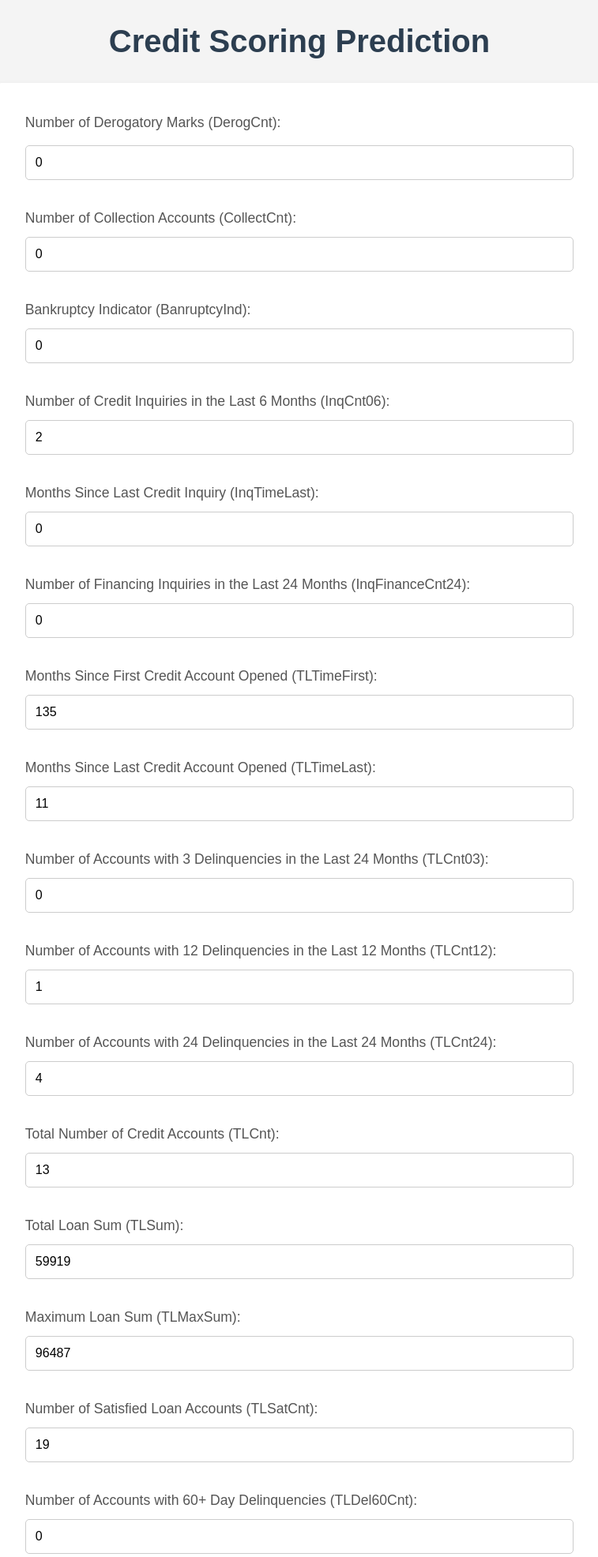
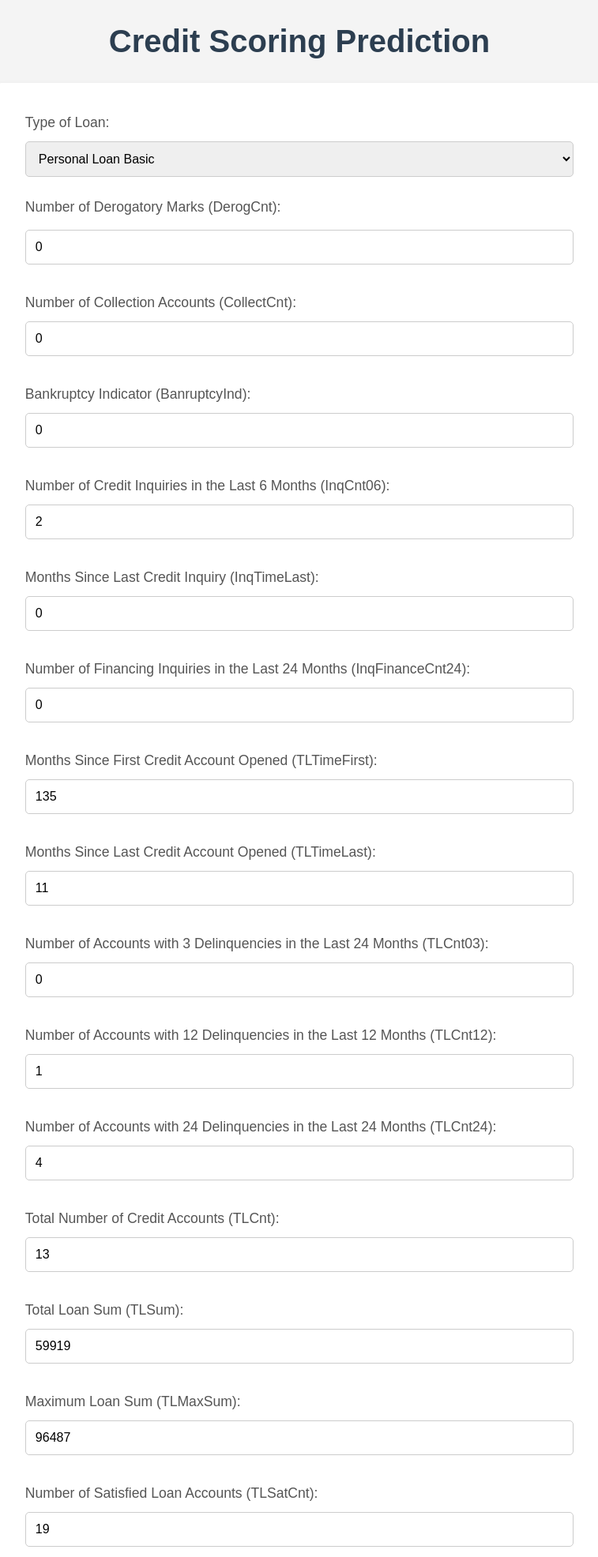
Before and after one commit to DelMellomida/credit_score_and_loan_recommendation, a Flask app: page /form in a window 1280 px wide. Shown: the top 1972 px of the page at 79% size, without its empty margins (261-1018 px from the left). Run offline with Flask 3, Linux system fonts and the light colour scheme; the visitor is signed in with stand-in values (Sample User, id 1); parts of the project's set-up code (start-up, migrations or seed data) failed here and were passed over.

Commit message:
i feel like mali

```diff
--- a/static/styles.css
+++ b/static/styles.css
@@ -48,7 +48,8 @@ label {
 input[type="email"],
 input[type="password"],
 input[type="number"],
-input[type="text"] {
+input[type="text"],
+select {
   width: 100%;
   padding: 12px;
   font-size: 1em;
@@ -219,6 +220,12 @@ input[type="number"]:focus {
 .metric .section {
   padding: 10px;
   text-align: center;
+}
+
+.financial {
+  display: flex;
+  flex-direction: column;
+  align-items: center;
 }
 
 /* Button styling */
--- a/templates/dashboard.html
+++ b/templates/dashboard.html
@@ -18,6 +18,9 @@
         <a href="{{ url_for('metric') }}" class="dashboard-btn"
           >View Model Metrics</a
         >
+        <a href="{{ url_for('basicForm') }}" class="dashboard-btn"
+          >Update basic financial info</a
+        >
         <a href="{{ url_for('form') }}" class="dashboard-btn">Fill out Form</a>
         <a href="{{ url_for('logout') }}" class="dashboard-btn logout-btn"
           >Logout</a
--- a/templates/predict_form.html
+++ b/templates/predict_form.html
@@ -13,6 +13,16 @@
     <div class="predict">
       <h1>Credit Scoring Prediction</h1>
       <form action="{{ url_for('predict') }}" class="predictForm" method="post">
+        <label for="DerogCnt">Type of Loan:</label>
+        <select id="loan_id" name="loan_id" required>
+          <option value="1">Personal Loan Basic</option>
+          <option value="2">Auto Loan Premium</option>
+          <option value="3">Home Loan Standard</option>
+          <option value="4">Quick Cash Advance</option>
+          <option value="5">Debt Consolidation Loan</option>
+          <option value="6">Small Business Loan</option></select
+        ><br /><br />
+
         <label for="DerogCnt">Number of Derogatory Marks (DerogCnt):</label>
         <input
           type="number"
```
Also changed, not shown: templates/basic_form.html (+7 -1 lines).
